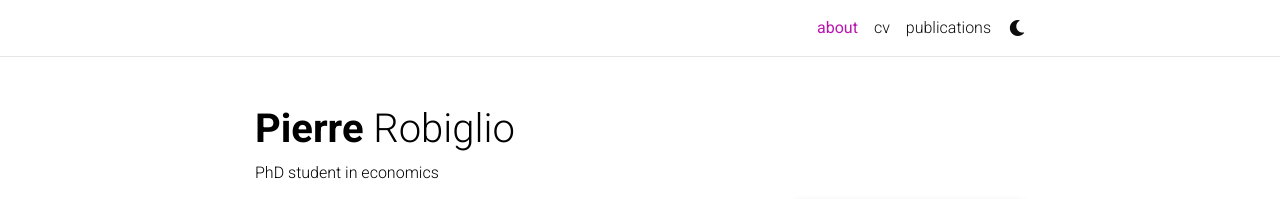
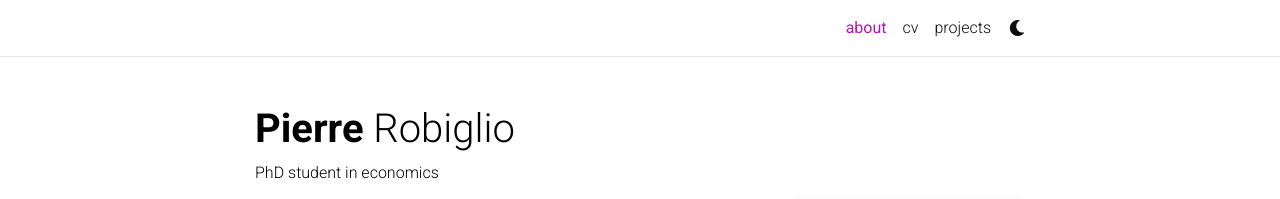
Before and after one commit to pierrerobiglio/pierrerobiglio.github.io, a Jekyll site: the page built from _pages/about.md, in a window 1280 px wide. Shown: the top 199 px of the page. Built offline with Jekyll 4.4.1, drawn with Linux system fonts in a browser that asks for light colours; full-size pictures stand in for the smaller copies a plugin makes; emoji names are drawn with the system emoji font; comment, search, counter and statistics services are not loaded; a style sheet for code colours, icons or effects is not loaded.

Commit message:
Update publications.md

```diff
--- a/_pages/publications.md
+++ b/_pages/publications.md
@@ -1,7 +1,7 @@
 ---
 layout: page
-permalink: /publications/
-title: publications
+permalink: /projects/
+title: projects
 description: I hope this page gets more crowded along the way...
 years: [2023, 2021]
 
```
